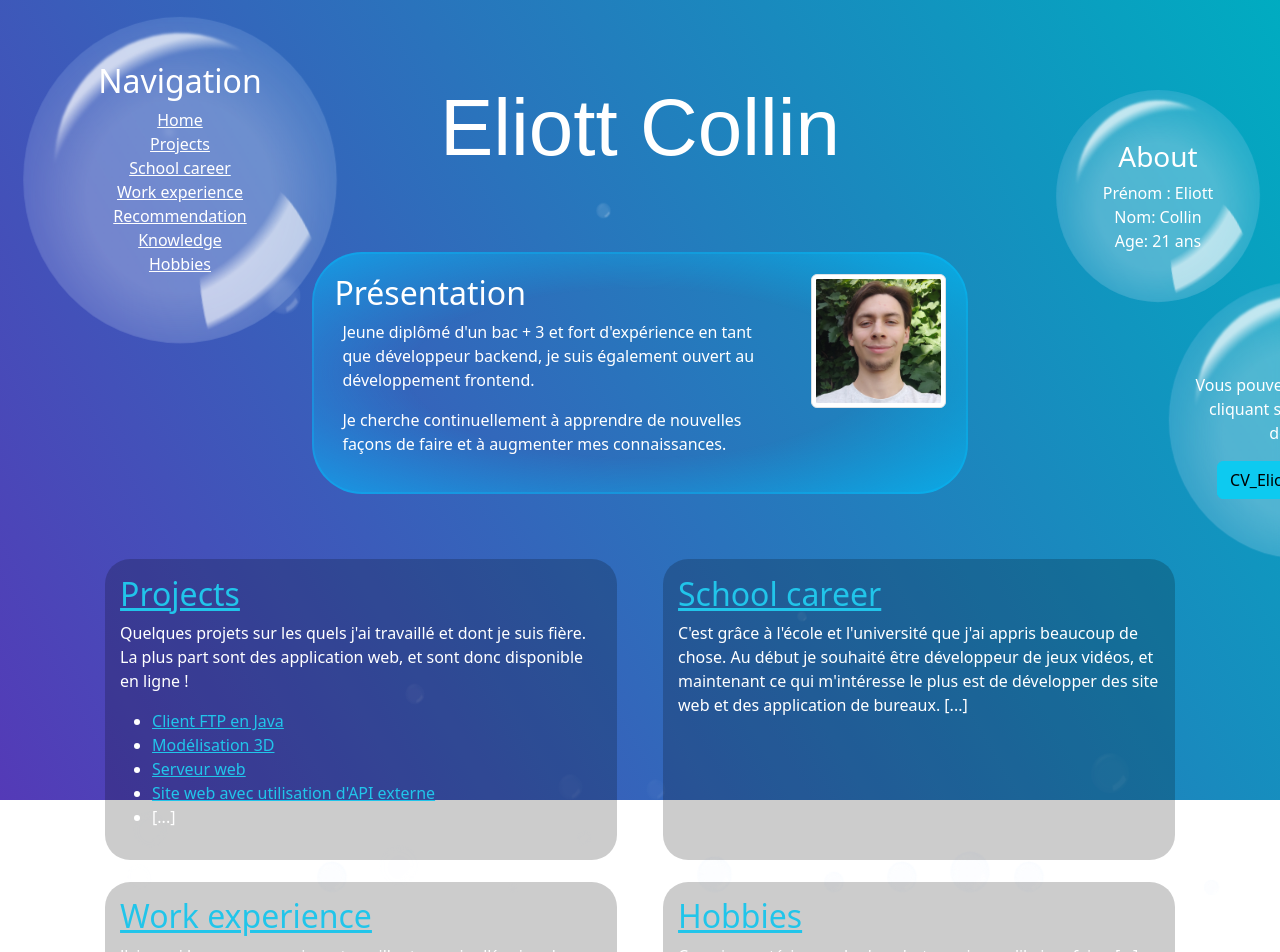
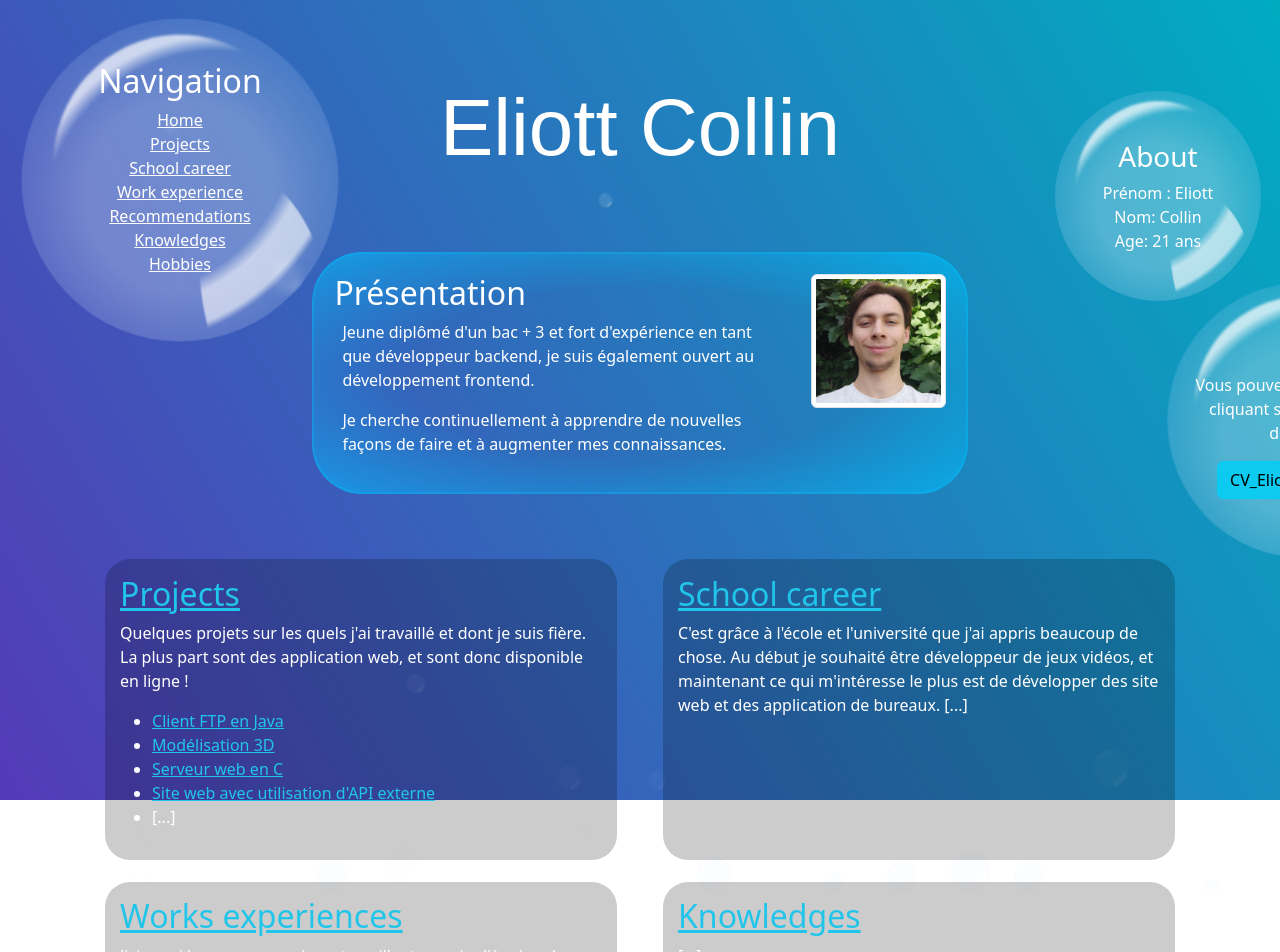
Before and after one commit to Elioce33/eportfolio, a Next.js app: page / in a window 1280 px wide. Shown: the top 952 px of the page. Built offline with nearby package versions, Linux system fonts and the light colour scheme; a web font is replaced by a local one.

Commit message:
refactor: add a "s" to "recommendation" folder route

```diff
--- a/app/page.tsx
+++ b/app/page.tsx
@@ -49,7 +49,7 @@ export default function Page() {
                 <ul className="list-disc list-inside">
                   <li><Link href="projects/client-ftp">Client FTP en Java</Link></li>
                   <li><Link href="projects/modelisation-3d">Modélisation 3D</Link></li>
-                  <li><Link href="projects/http-server">Serveur web</Link></li>
+                  <li><Link href="projects/http-server">Serveur web en C</Link></li>
                   <li><Link href="projects/just-series">Site web avec utilisation d'API externe</Link></li>
                   <li>[...]</li>
                 </ul>
@@ -64,8 +64,14 @@ export default function Page() {
           </div>
           <div className="col">
             <Article className="works h-100">
-              <h2><Link href="works">Work experience</Link></h2>
+              <h2><Link href="works">Works experiences</Link></h2>
               <p>J'ai aussi beaucoup appris en travaillant au sain d'équipe de développeur durant mes éxpérience professionnels [...]</p>
+            </Article>
+          </div>
+          <div className="col">
+            <Article className="hobbies h-100">
+              <h2><Link href="knowledges">Knowledges</Link></h2>
+              <p>[...]</p>
             </Article>
           </div>
           <div className="col">
--- a/components/Header.tsx
+++ b/components/Header.tsx
@@ -10,11 +10,11 @@ import {useEffect, useState} from "react";
 
 const DEFAULT_PAGE_TITLE = "Eliott Collin";
 const pages = [
-  // {label: "Eliott Collin", path: "/"}, // default page title
+  {label: "Eliott Collin", path: "/"}, // default page title
   {label: "Projects", path: "/projects"},
   {label: "School career", path: "/school_career"},
   {label: "Work experience", path: "/works"},
-  {label: "My recommendations", path: "/recommendation"},
+  {label: "My recommendations", path: "/recommendations"},
   {label: "Knowledge", path: "/knowledges"},
   {label: "Hobbies", path: "/hobbies"},
 ];
@@ -22,7 +22,8 @@ const pages = [
 const modak = Modak({weight: "400", subsets: ['latin'] });
 
 function getPageTitle(pathname: string) {
-  const pageTitles = pages.filter(page => pathname.startsWith(page.path) );
+  const basePath = `/${pathname.split("/")[1]}`;
+  const pageTitles = pages.filter(page => basePath === page.path);
 
   return pageTitles.length > 0 ? pageTitles[0].label : DEFAULT_PAGE_TITLE;
 }
--- a/components/Nav.tsx
+++ b/components/Nav.tsx
@@ -10,8 +10,8 @@ export function SiteMap() {
       <li><Link href="/projects">Projects</Link></li>
       <li><Link href="/school_career">School career</Link></li>
       <li><Link href="/works">Work experience</Link></li>
-      <li><Link href="/recommendation">Recommendation</Link></li>
-      <li><Link href="/knowledges">Knowledge</Link></li>
+      <li><Link href="/recommendations">Recommendations</Link></li>
+      <li><Link href="/knowledges">Knowledges</Link></li>
       <li><Link href="/hobbies">Hobbies</Link></li>
     </ul>
   </>
```
Also changed, not shown: app/recommendations/page.tsx (renamed from app/recommendation/page.tsx), app/recommendations/quotes.json (renamed from app/recommendation/quotes.json).
